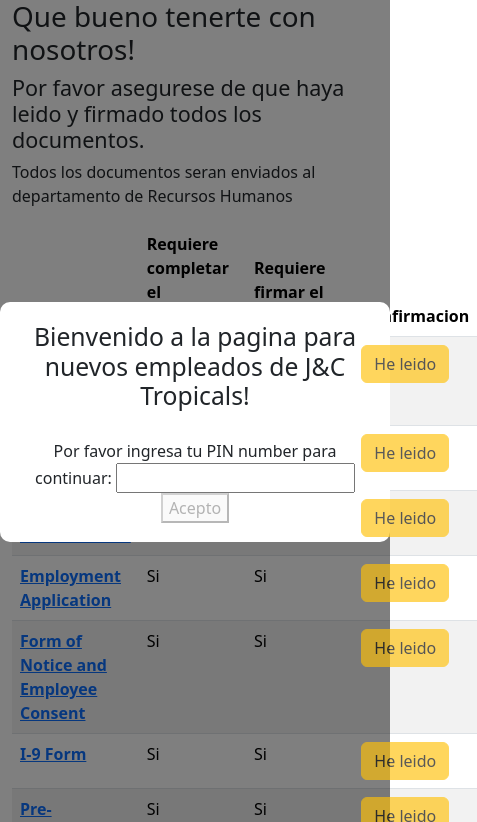
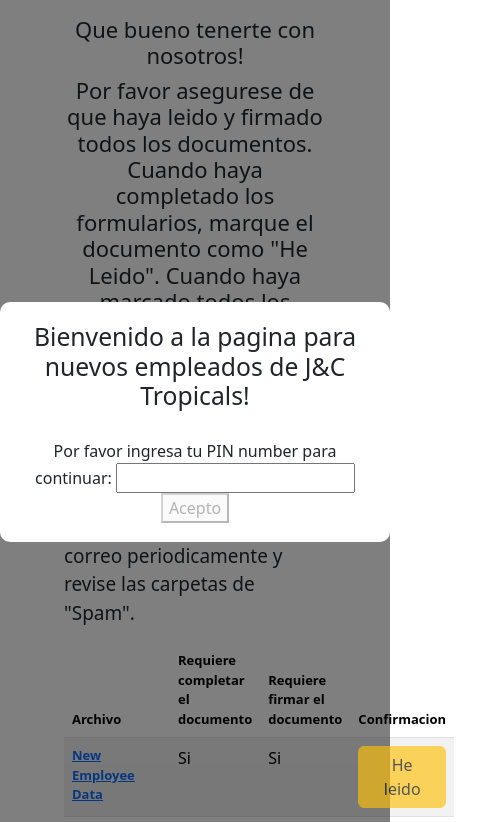
Before and after one commit to kingrad0500/jcWelcomePage, a plain HTML site: page newEmployeeDocsSpanish.html in a window 390 px wide. Shown: the top 822 px of the page, 477 px wide, since content can reach past the window. Drawn offline with nearby package versions, Linux system fonts and the light colour scheme.

Commit message:
Responsive files page done. Bug on buttons and pin code popup

```diff
--- a/newEmployeeDocsSpanish.html
+++ b/newEmployeeDocsSpanish.html
@@ -27,10 +27,13 @@
 
 
     <!--Main content-->
-    <div class="container-fluid">
+    <div class="container-fluid main">
         <h1 class="header-main">Que bueno tenerte con nosotros!</h1>
-        <h4 class="header-main">Por favor asegurese de que haya leido y firmado todos los documentos.</h4>
-        <p>Todos los documentos seran enviados al departamento de Recursos Humanos</p>
+        <h4 class="header-main">Por favor asegurese de que haya leido y firmado todos los documentos. Cuando haya
+            completado los formularios, marque el documento como "He Leido". Cuando haya marcado todos los botones, un
+            nuevo boton verde aparecera al final que le servira para enviar sus documentos.</h4>
+        <p>Usted recibira un email de confirmacion de parte del Departamento de Recursos Humanos. Por favor revise su
+            correo periodicamente y revise las carpetas de "Spam".</p>
 
         <!--Table with the documents-->
         <table class="table table-striped table-hover">
--- a/styles.css
+++ b/styles.css
@@ -136,6 +136,19 @@ footer .icons {
     footer {
         display: none;
     }
+
+    .main .header-main {
+        font-size: 18px;
+    }
+
+    .main p {
+        font-size: 15px;
+    }
+
+    th {
+        font-size: 13px;
+    }
+
 }
 
 @media only screen and (max-width:640px) {
@@ -173,6 +186,14 @@ footer .icons {
 
     footer {
         display: none;
+    }
+
+    .main .header-main {
+        font-size: 22px;
+    }
+
+    .main p {
+        font-size: 19px;
     }
 
 
```
